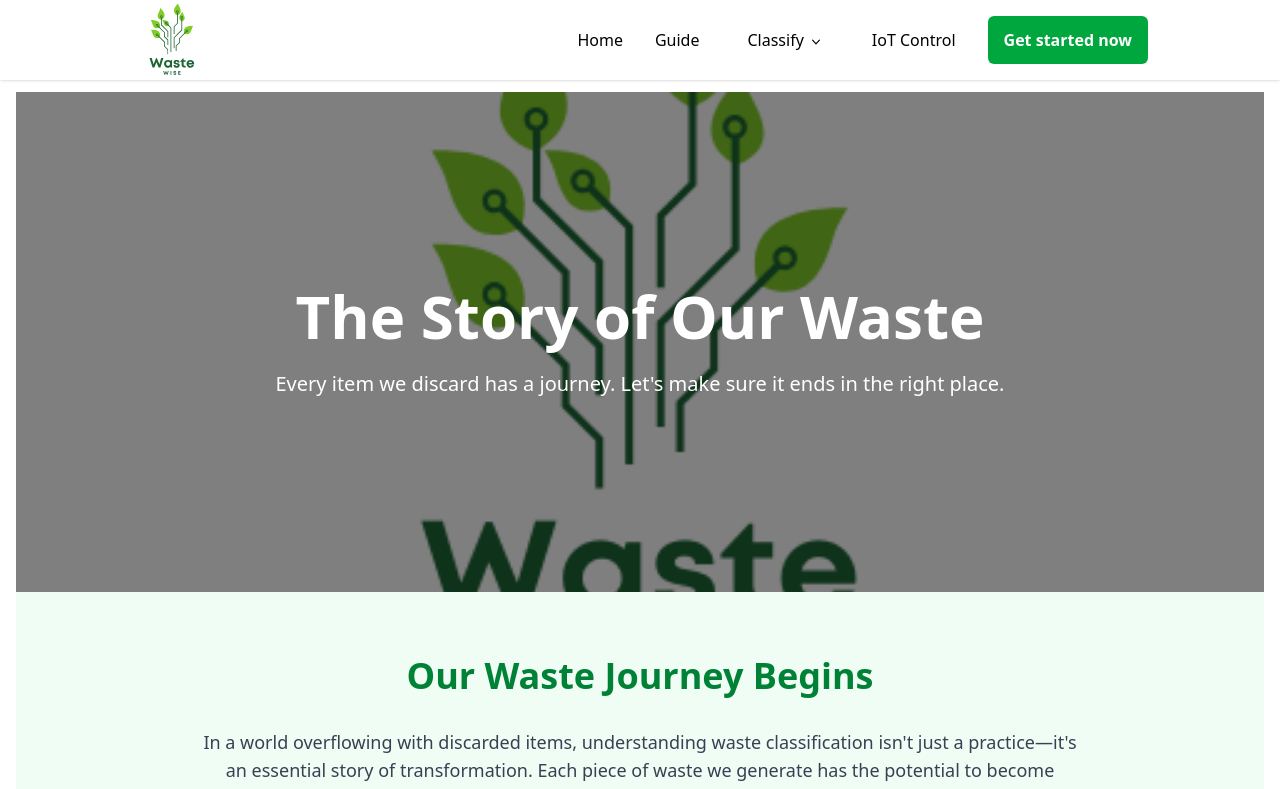
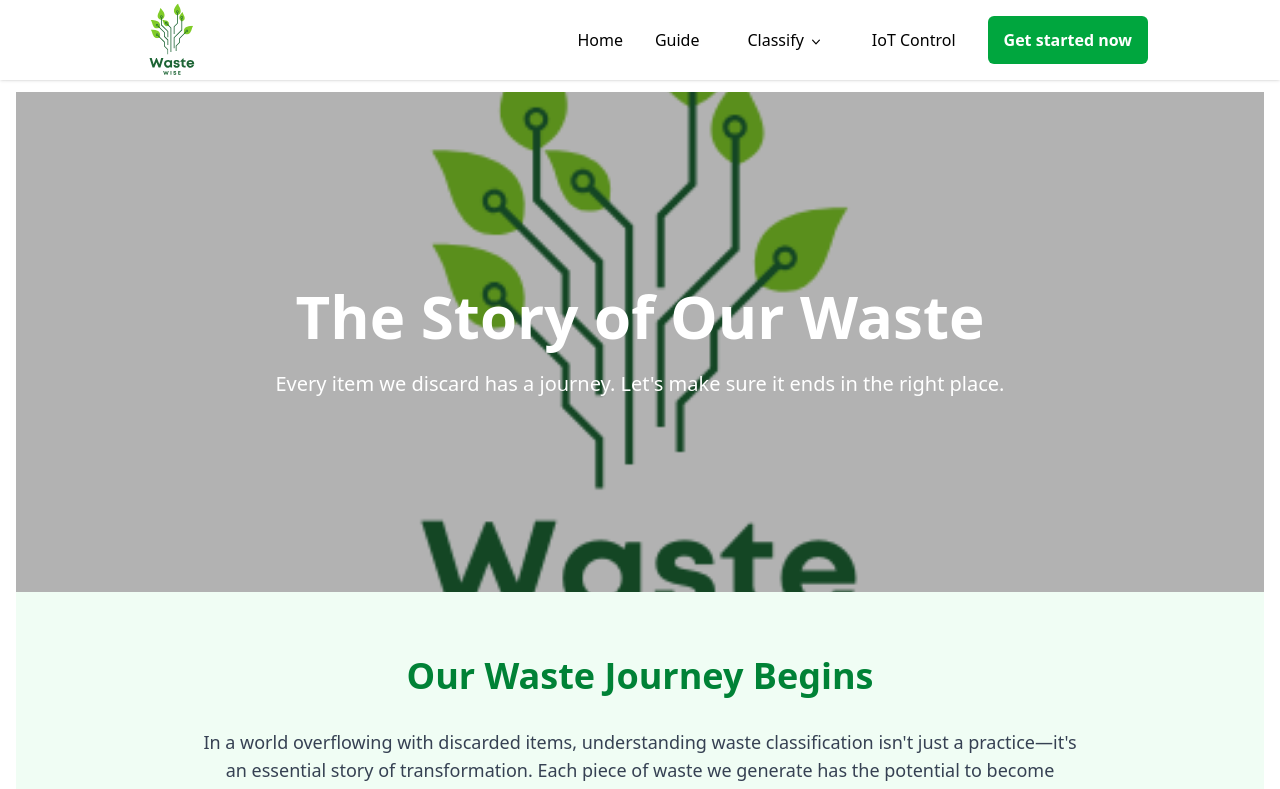
Before and after one commit to tran-tuong/waste-classification-FE, a React (Vite) app: page /guide in a window 1280 px wide. Shown: the top 789 px of the page. Built offline with nearby package versions, Linux system fonts and the light colour scheme.

Commit message:
change-bg-guide

```diff
--- a/src/pages/Guide.jsx
+++ b/src/pages/Guide.jsx
@@ -45,7 +45,7 @@
             backgroundAttachment: "fixed",
           }}
         />
-        <div className="absolute inset-0 bg-black/50 z-10"></div>
+        <div className="absolute inset-0 bg-black/30 z-10"></div>
         <div className="relative z-20 text-center px-4">
           <motion.h1
             initial={{ opacity: 0, y: -20 }}
```
